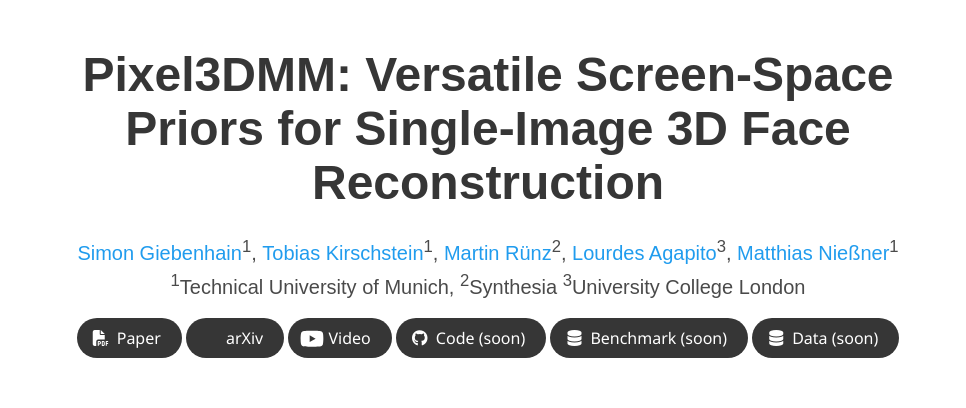
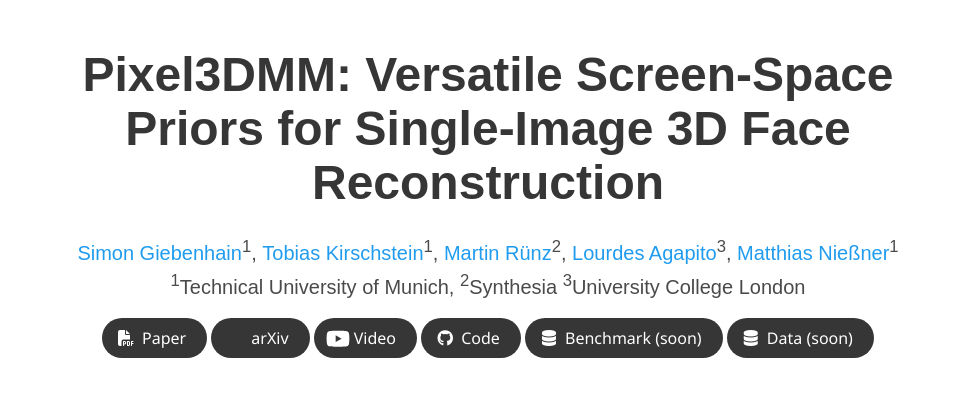
Before and after one commit to SimonGiebenhain/pixel3dmm, a plain HTML site: page docs/index.html in a window 1280 px wide. Shown: the top 408 px of the page, without its empty margins (152-1118 px from the left). Drawn offline with nearby package versions, Linux system fonts and the light colour scheme; some packages are replaced by stand-ins of ours; a script that the page names is missing; some icons are missing; a web font is replaced by a local one.

Commit message:
Update index.html

```diff
--- a/docs/index.html
+++ b/docs/index.html
@@ -144,11 +144,11 @@
 
                                 <!-- Github Link. -->
                                 <span class="link-block">
-                                    <a class="external-link button is-normal is-rounded is-dark" href="Coming Soon...">
+                                    <a class="external-link button is-normal is-rounded is-dark" href="https://github.com/SimonGiebenhain/pixel3dmm">
                                         <span class="icon">
                                             <i class="fab fa-github"></i>
                                         </span>
-                                        <span>Code (soon)</span>
+                                        <span>Code</span>
                                     </a>
                                 </span>
 
```
